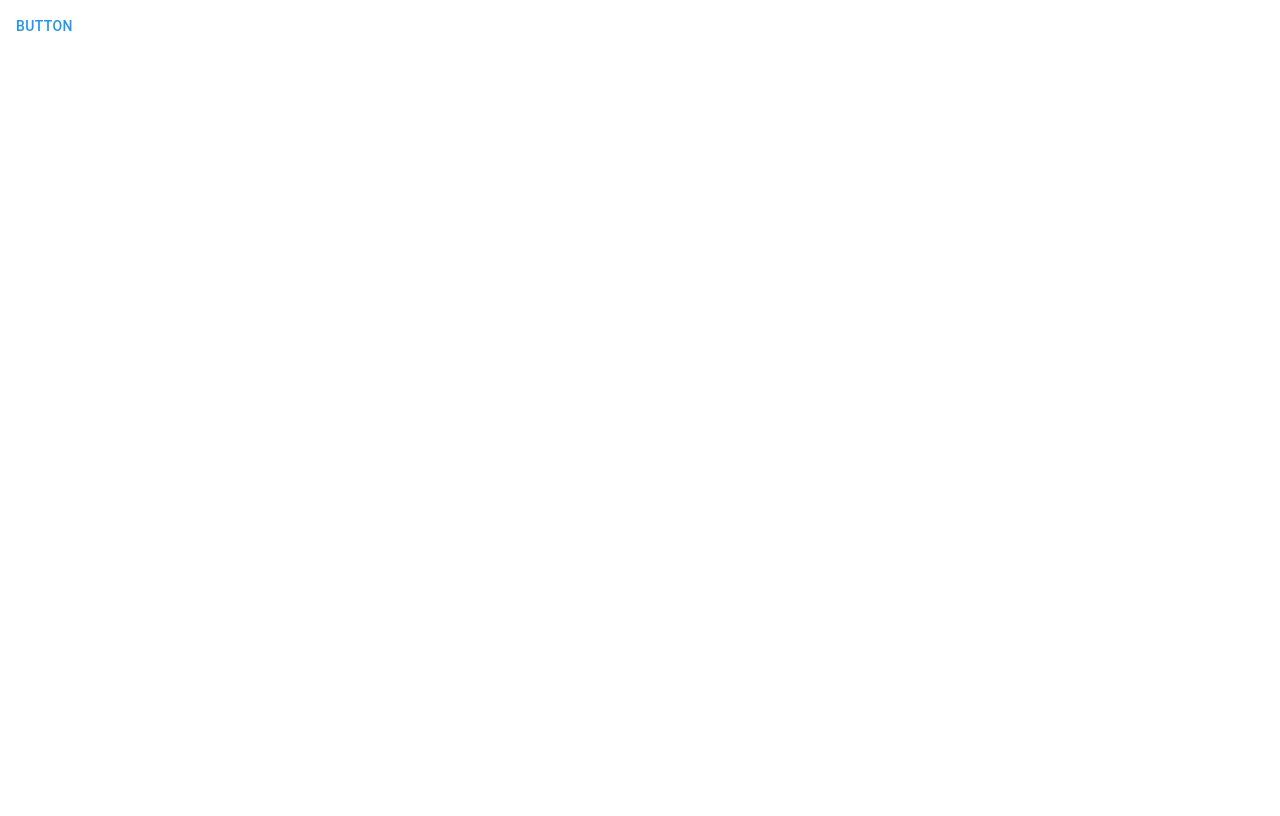
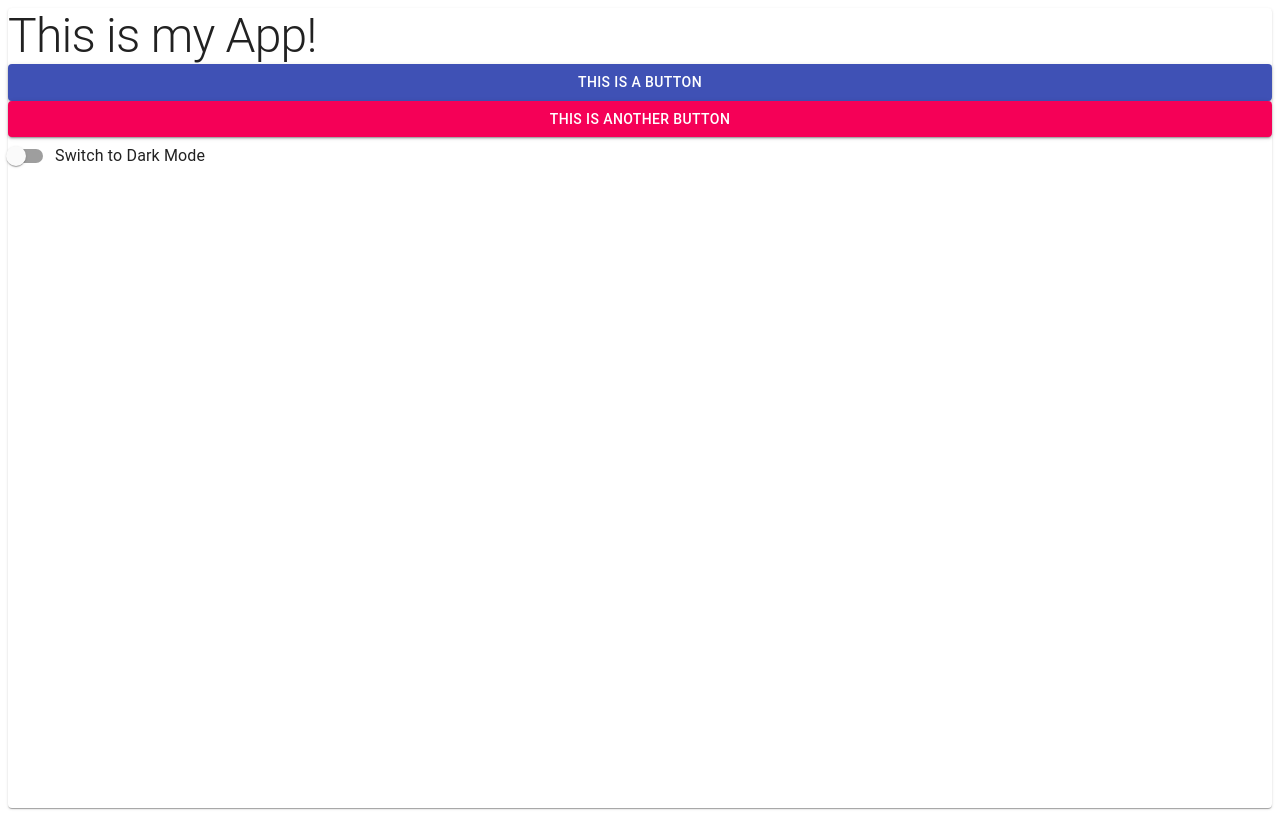
Before and after one commit to Akankshap38/Material-UI-practice, a React (Create React App) app: page / in a window 1280 px wide. Built offline with nearby package versions, Linux system fonts and the light colour scheme.

Commit message:
initial commit

```diff
--- a/src/App.js
+++ b/src/App.js
@@ -1,7 +1,63 @@
-import React from "react";
-import CardButton from "./CardButton";
+import React, { useState, useEffect } from "react";
+import {
+  Paper,
+  Button,
+  Grid,
+  Typography,
+  Switch,
+  FormGroup,
+  FormControlLabel
+} from "@material-ui/core";
+import { createMuiTheme, ThemeProvider } from "@material-ui/core/styles";
 
 export default function App() {
-  const value = false;
-  return <CardButton value={value} />;
+  const [darkMode, setDarkMode] = useState(false);
+
+  const handleChange = (event) => {
+    setDarkMode(darkMode ? false : true);
+  };
+
+  useEffect(() => {
+    console.log(darkMode);
+  }, [darkMode]);
+  const theme = createMuiTheme({
+    palette: {
+      type: darkMode ? "dark" : "light"
+    },
+    typography: {
+      h1: {
+        fontSize: "3em"
+      }
+    }
+  });
+
+  return (
+    <ThemeProvider theme={theme}>
+      <Paper style={{ height: "100vh" }}>
+        <Grid container direction="column">
+          <Typography variant="h1">This is my App!</Typography>
+          <Button variant="contained" color="primary">
+            This is a button
+          </Button>
+          <Button variant="contained" color="secondary">
+            This is another button
+          </Button>
+        </Grid>
+
+        <FormGroup row>
+          <FormControlLabel
+            control={
+              <Switch
+                checked={darkMode}
+                onChange={handleChange}
+                name="darkModeToggle"
+                color="primary"
+              />
+            }
+            label="Switch to Dark Mode"
+          />
+        </FormGroup>
+      </Paper>
+    </ThemeProvider>
+  );
 }
--- a/src/CardButton.jsx
+++ /dev/null
@@ -1,16 +0,0 @@
-import React from "react";
-import { Button } from "@material-ui/core";
-import { makeStyles } from "@material-ui/styles";
-import { red, blue } from "@material-ui/core/colors";
-
-const useStyles = makeStyles({
-  cardButton: {
-    color: (props) => (props.value ? red[500] : blue[500])
-  }
-});
-
-export default function CardButton(props) {
-  console.log(props.value);
-  const classes = useStyles(props);
-  return <Button className={classes.cardButton}>Button </Button>;
-}
```
